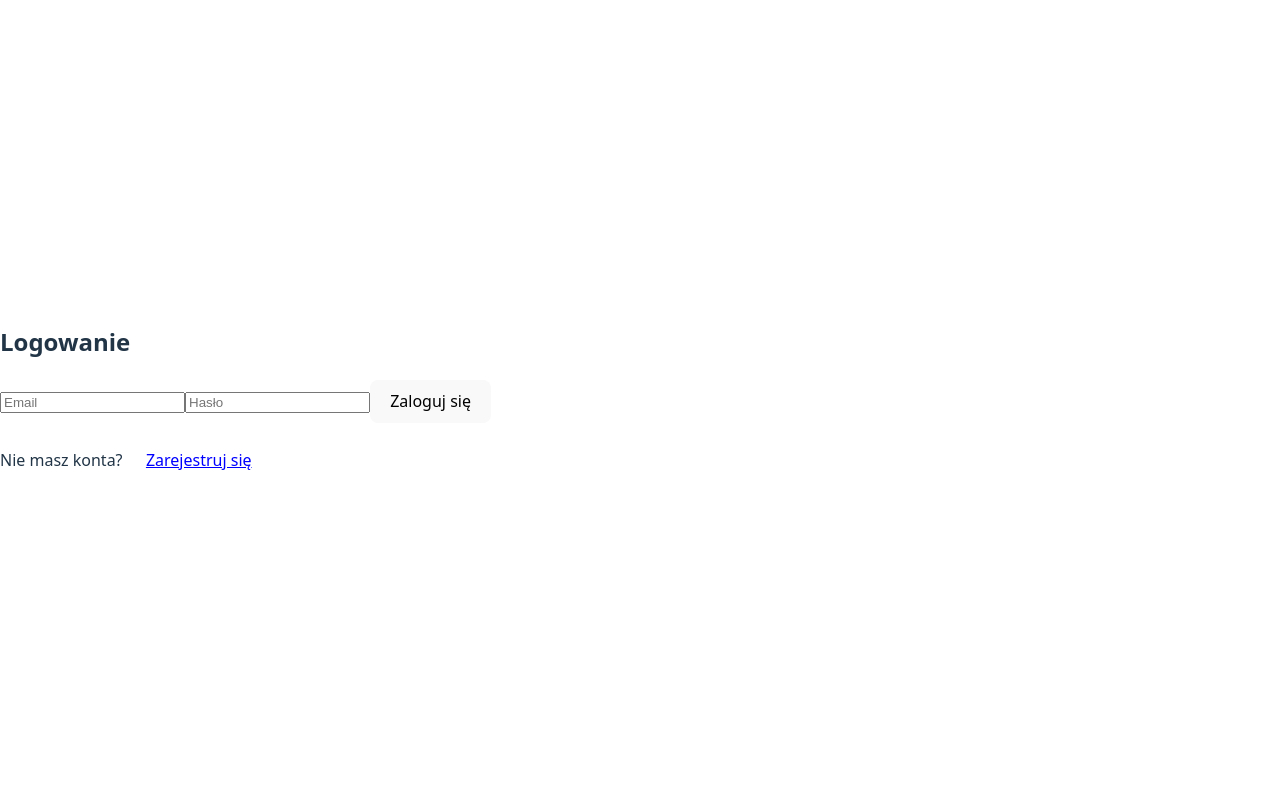
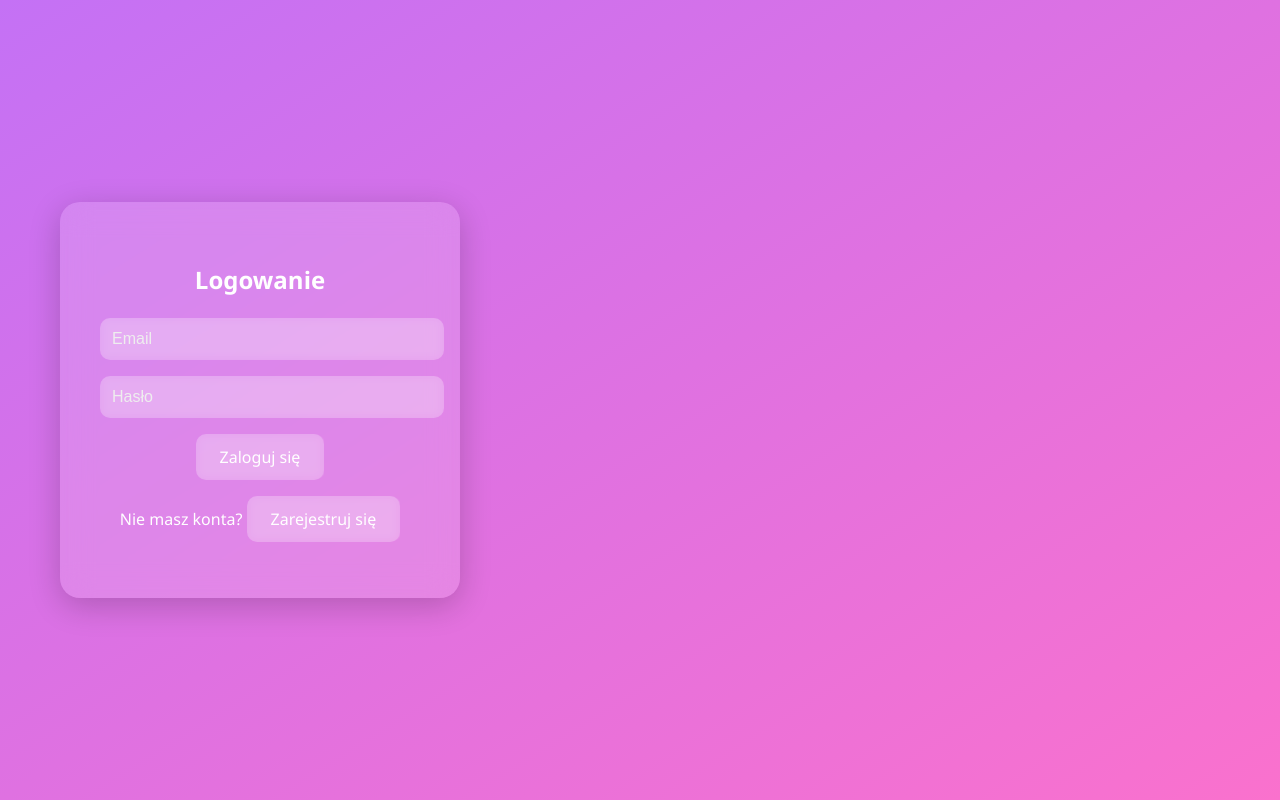
Before and after one commit to aniadewor/meeting-reservation-app, a React (Vite) app: page /login in a window 1280 px wide. Built offline with nearby package versions, Linux system fonts and the light colour scheme.

Commit message:
create login view

```diff
--- a/db.json
+++ b/db.json
@@ -7,6 +7,22 @@
       "password": "Ania1234",
       "role": "user",
       "createdAt": "2025-05-18T14:01:58.281Z"
+    },
+    {
+      "id": "2e1a",
+      "username": "",
+      "email": "",
+      "password": "",
+      "role": "user",
+      "createdAt": "2025-05-18T18:58:45.099Z"
+    },
+    {
+      "id": "e49a",
+      "username": "",
+      "email": "",
+      "password": "",
+      "role": "user",
+      "createdAt": "2025-05-18T19:03:11.386Z"
     }
   ],
   "meetings": [
--- /dev/null
+++ b/src/pages/Login.css
@@ -0,0 +1,60 @@
+body {
+  margin: 0;
+  padding: 0;
+  font-family: "Segoe UI", sans-serif;
+  background: linear-gradient(to bottom right, #c471f5, #fa71cd);
+  height: 100vh;
+}
+
+form {
+  background: rgba(255, 255, 255, 0.15);
+  backdrop-filter: blur(15px);
+  border-radius: 20px;
+  padding: 40px;
+  width: 320px;
+  box-shadow: 0 8px 32px rgba(0, 0, 0, 0.2);
+  color: #fff;
+  text-align: center;
+  position: relative;
+  margin: 60px
+}
+form input {
+  width: 100%;
+  padding: 12px;
+  margin-bottom: 16px;
+  border: none;
+  border-radius: 10px;
+  background: rgba(255, 255, 255, 0.2);
+  color: white;
+  font-size: 16px;
+  backdrop-filter: blur(5px);
+  transition: background 0.3s ease;
+}
+
+form input::placeholder {
+  color: #eee;
+}
+
+form input:focus {
+  outline: none;
+  background: rgba(255, 255, 255, 0.3);
+}
+
+form button[type="submit"],
+form p button {
+  padding: 12px 24px;
+  background: rgba(255, 255, 255, 0.2);
+  color: #fff;
+  border: none;
+  border-radius: 10px;
+  font-weight: 500;
+  cursor: pointer;
+  transition: background 0.3s ease;
+  font-size: 16px;
+  backdrop-filter: blur(5px);
+}
+
+form button:hover,
+form p button:hover {
+  background: rgba(255, 255, 255, 0.35);
+}
--- a/src/pages/Login.tsx
+++ b/src/pages/Login.tsx
@@ -1,6 +1,7 @@
 import { useForm } from "react-hook-form"
 import axios from "axios"
 import { useNavigate } from "react-router-dom"
+import "./Login.css"
 
 function Login() {
   const { register, handleSubmit } = useForm()
@@ -19,8 +20,6 @@ function Login() {
       }
 
       const user = users[0]
-
-      // 🧠 Zapis do localStorage
       localStorage.setItem("user", JSON.stringify(user))
 
       alert("✅ Zalogowano pomyślnie!")
@@ -32,8 +31,8 @@ function Login() {
   }
 
   return (
-    <form onSubmit={handleSubmit(onSubmit)}>
-
+    <div className="login-container">
+      <form onSubmit={handleSubmit(onSubmit)} className="login-form">
         <h2>Logowanie</h2>
 
         <input
@@ -53,13 +52,13 @@ function Login() {
           <button
             type="button"
             onClick={() => navigate("/register")}
-    style={{ color: "blue", textDecoration: "underline", background: "none", border: "none", cursor: "pointer" }}
+            className="link-button"
           >
             Zarejestruj się
           </button>
         </p>
-
       </form>
+    </div>
   )
 }
 
```
Lines whose indentation alone changed are shown as unchanged.
